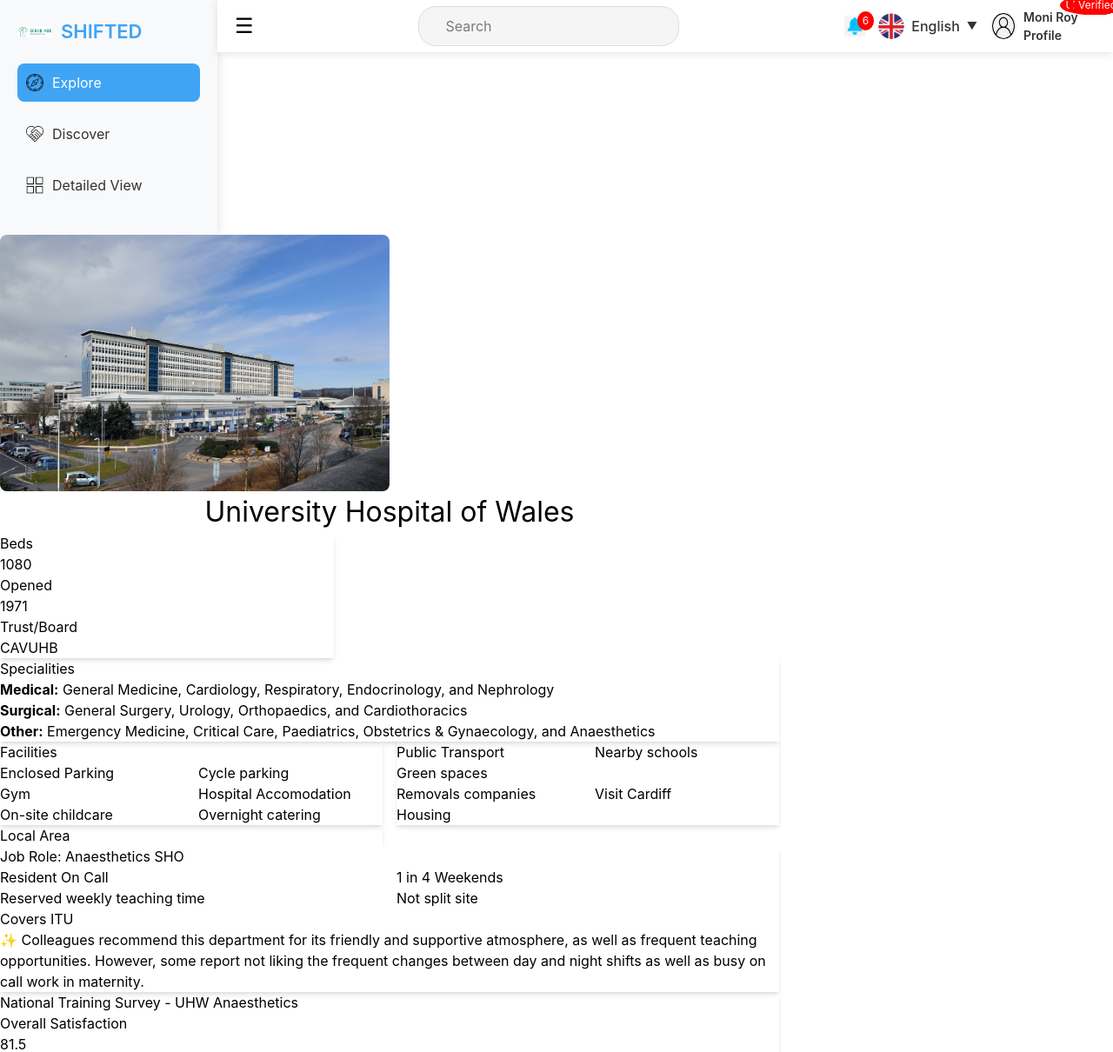
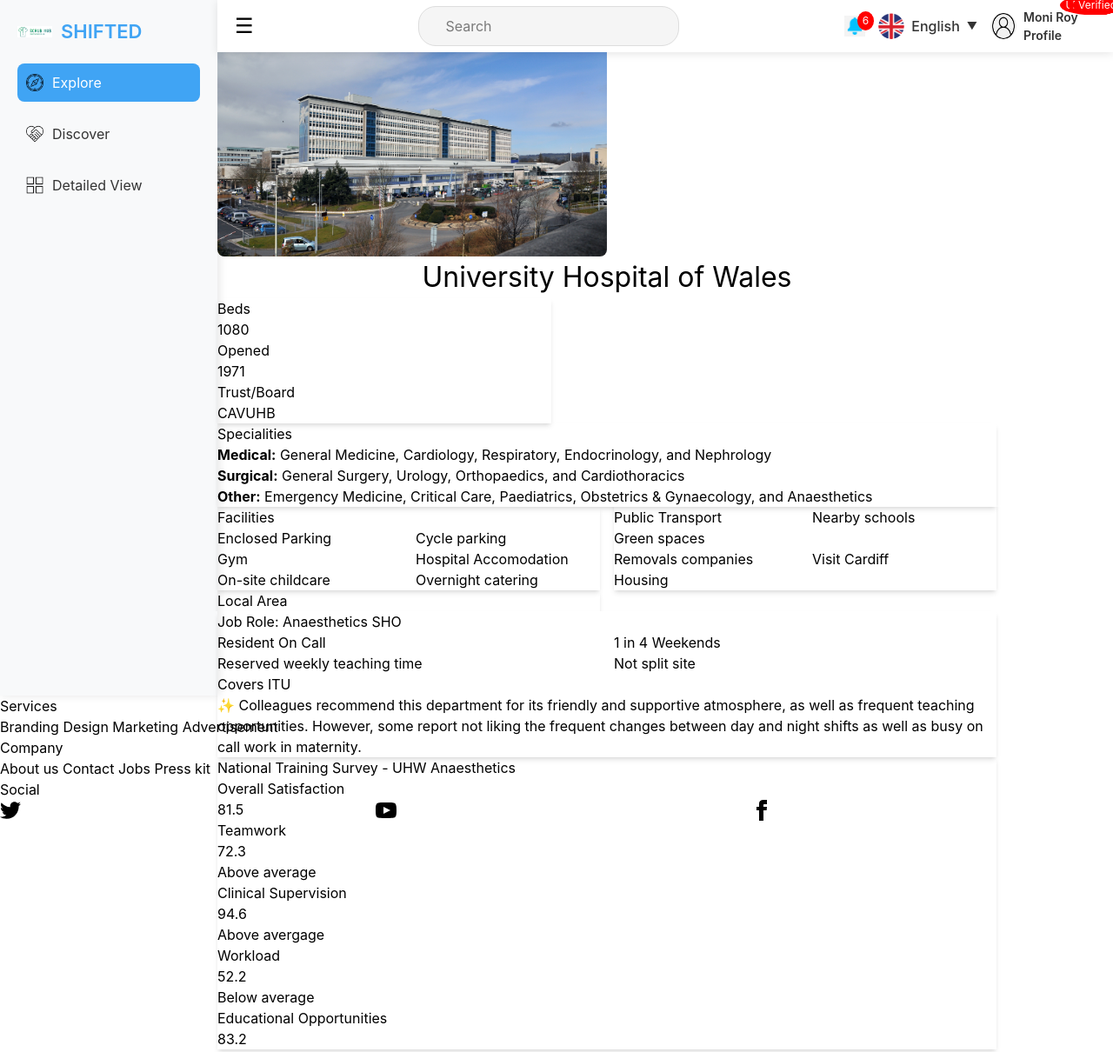
Before and after one commit to rcpch/nhs-hackday-march-25, a Django app: page /details in a window 1280 px wide. Shown: the top 1210 px of the page at 87% size. Run offline with Django 5.2, Linux system fonts and the light colour scheme; parts of the project's set-up code (start-up, migrations or seed data) failed here and were passed over; some libraries are stand-ins or nearby versions.

Commit message:
Update base.html

```diff
--- a/dochub/templates/base.html
+++ b/dochub/templates/base.html
@@ -37,11 +37,16 @@
       {% include 'navbar/navdemo.html' %}
     {% endblock %}
 
-    {% block sidebar %}
-          {% include 'navbar/sidebarDemo.html' %}
-    {% endblock %}
+    <div class="container">
+        {% block sidebar %}
+            {% include 'navbar/sidebarDemo.html' %}
+        {% endblock %}
 
-    {% block content %}{% endblock %}
+        <div class="main-content">
+            {% block content %}{% endblock %}
+        </div>
+    </div>
+
     {% include 'navbar/footer.html' %}
   </body>
 </html>
```
